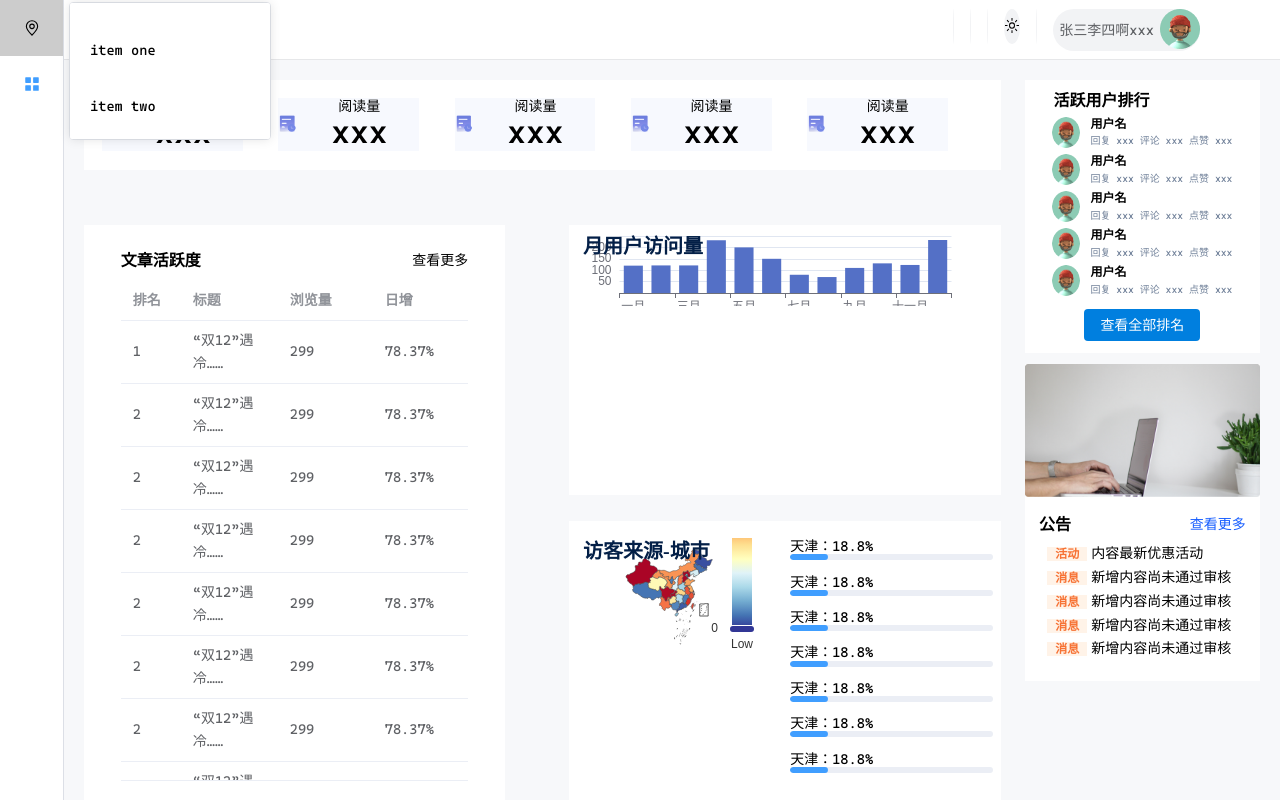
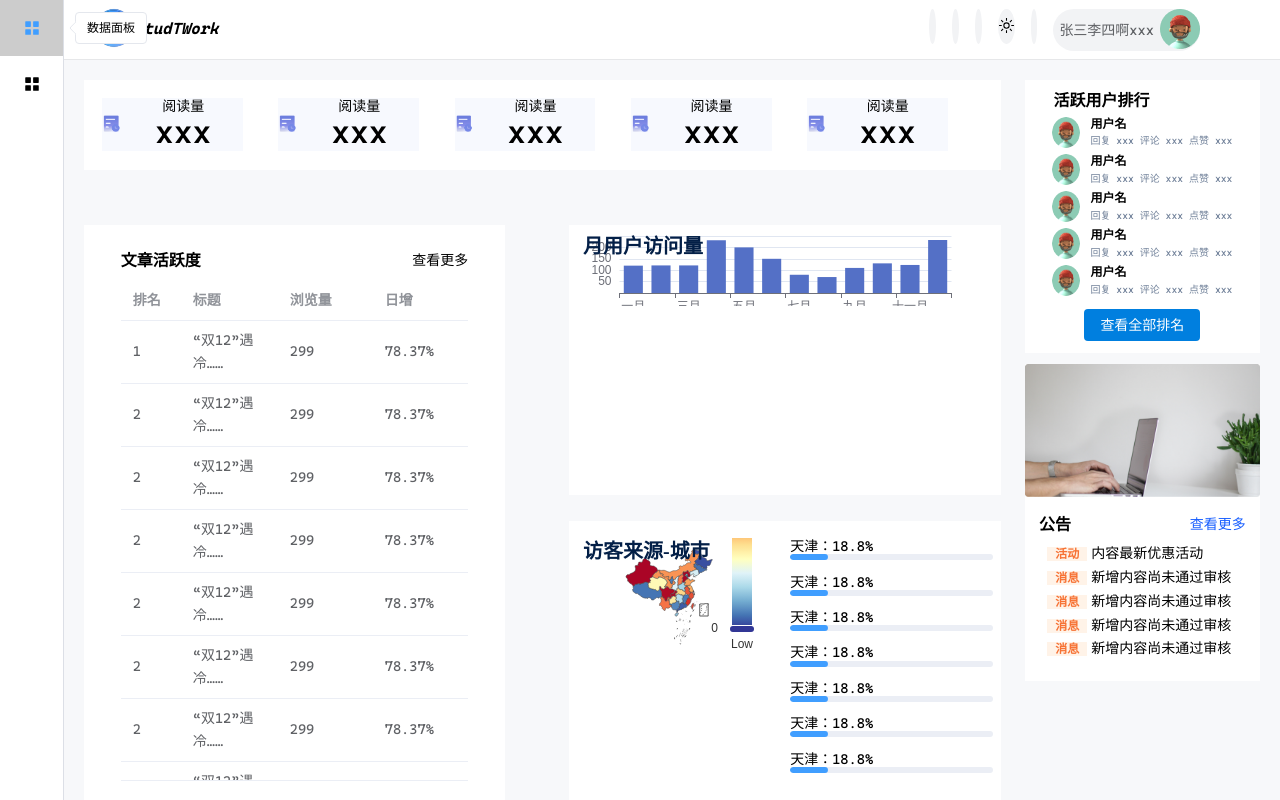
Before and after one commit to CodeGetters/studtworkFrond, a Vue app: page /dashboard in a window 1280 px wide. Built offline with nearby package versions, Linux system fonts and the light colour scheme; a web font is replaced by a local one.

Commit message:
perf: 🚀 optimized sidebar transition

```diff
--- a/src/assets/styles/scss/layouts/aside.scss
+++ b/src/assets/styles/scss/layouts/aside.scss
@@ -0,0 +1,18 @@
+#asideCom {
+  .el-menu-vertical:not(.el-menu--collapse) {
+    width: 160px;
+  }
+
+  :deep(.el-menu-item):hover {
+    background-color: #d1e3fc;
+  }
+}
+
+.dark #asideCom {
+  :deep(.el-menu) {
+    border-right: 1px solid #626262;
+  }
+  :deep(.el-menu-item):hover {
+    background-color: #1f3a60;
+  }
+}
--- a/src/layouts/base/AsideCom.vue
+++ b/src/layouts/base/AsideCom.vue
@@ -1,6 +1,6 @@
 <script setup lang="ts">
 import { useConfigStore } from "@/store/config";
-import { Menu as IconMenu, Location } from "@element-plus/icons-vue";
+import { Menu as IconMenu } from "@element-plus/icons-vue";
 import {
   asideBgc,
   asideColor,
@@ -20,23 +20,17 @@ const setCollapse = (): void => {
   <div id="asideCom" v-if="displayAside">
     <el-aside width="auto" class="h100%">
       <el-menu
-        default-active="2"
-        class="h100% relative"
+        default-active="1"
+        class="el-menu-vertical h100% relative"
         :text-color="asideColor"
         :collapse="asideCollapse"
         :background-color="asideBgc"
         :popper-effect="asidePopperEffect"
       >
-        <el-sub-menu index="1">
-          <template #title>
-            <el-icon><location /></el-icon>
-            <span>分析看板</span>
-          </template>
-          <el-menu-item-group>
-            <el-menu-item index="1-1">item one</el-menu-item>
-            <el-menu-item index="1-2">item two</el-menu-item>
-          </el-menu-item-group>
-        </el-sub-menu>
+        <el-menu-item index="1">
+          <el-icon><icon-menu /></el-icon>
+          <template #title>数据面板</template>
+        </el-menu-item>
         <el-menu-item index="2">
           <el-icon><icon-menu /></el-icon>
           <template #title>Navigator Two</template>
@@ -61,21 +55,3 @@ const setCollapse = (): void => {
     </el-aside>
   </div>
 </template>
-
-<style scoped lang="scss">
-.el-menu {
-  transition: all 0.3s ease;
-}
-
-:deep(.el-menu-item):hover {
-  background-color: #d1e3fc;
-}
-.dark #asideCom {
-  :deep(.el-menu) {
-    border-right: 1px solid #626262;
-  }
-  :deep(.el-menu-item):hover {
-    background-color: #1f3a60;
-  }
-}
-</style>
--- a/src/layouts/base/HeaderCom.vue
+++ b/src/layouts/base/HeaderCom.vue
@@ -1,6 +1,5 @@
 <script setup lang="ts">
 import { ref } from "vue";
-import { ElMessageBox } from "element-plus";
 import avatar from "@/assets/images/avatar.png";
 import type { DropdownInstance } from "element-plus";
 import { toggleDark } from "@/core/utils/themeAnimation";
@@ -9,12 +8,6 @@ import { displayHeader, headerBgc } from "@/core/helpers/config";
 const dropdown1 = ref<DropdownInstance>();
 
 const dialogVisible = ref(false);
-
-const handleClose = (done: () => void) => {
-  ElMessageBox.confirm("Are you sure to close this dialog?").then(() => {
-    done();
-  });
-};
 
 function showClick() {
   if (!dropdown1.value) return;
@@ -38,7 +31,9 @@ function showClick() {
       <div class="text-16px italic font-extrabold">StudTWork</div>
     </div>
     <div
-      class="iconList flex flex-row lg:w24% lg:pr20px xs:w100% xs:justify-around"
+      class="iconList flex flex-row"
+      lg="w26% pr20px"
+      xs="w100% justify-around"
     >
       <div class="item">
         <div i-ic:baseline-search />
@@ -82,12 +77,7 @@ function showClick() {
         </template>
       </el-dropdown>
 
-      <el-dialog
-        v-model="dialogVisible"
-        title="Tips"
-        width="30%"
-        :before-close="handleClose"
-      >
+      <el-dialog v-model="dialogVisible" title="设置" width="30%">
         <span>This is a message</span>
         <template #footer>
           <span class="dialog-footer">
```
